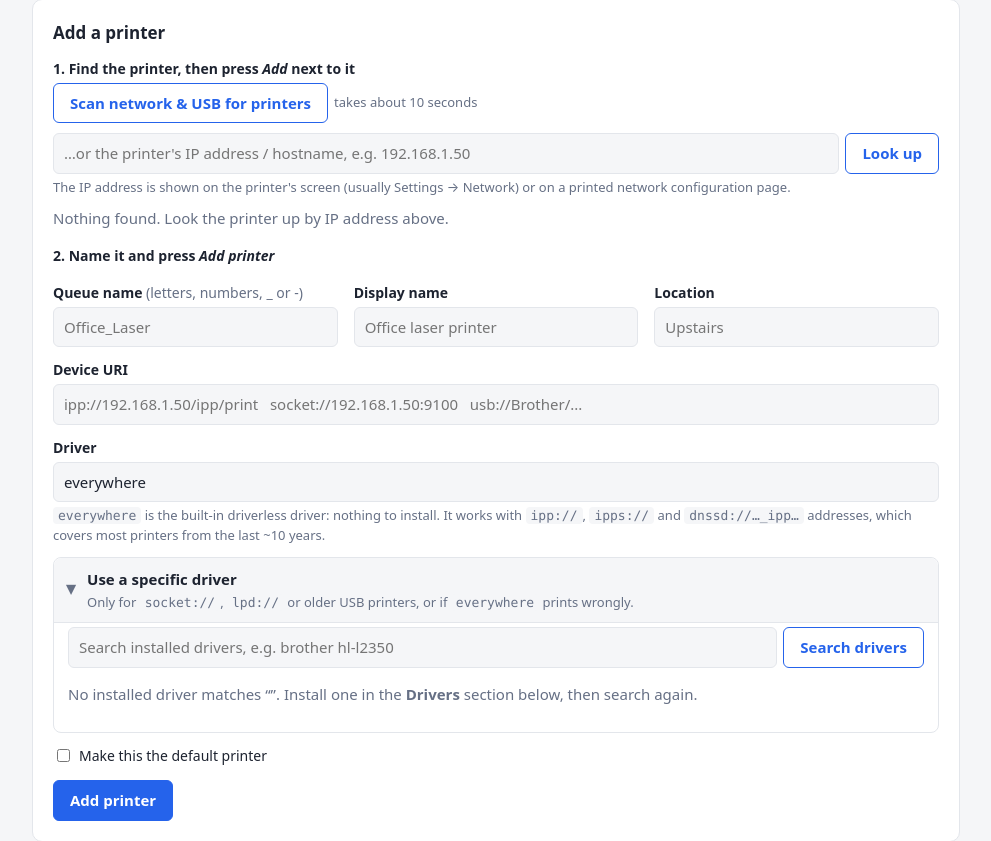
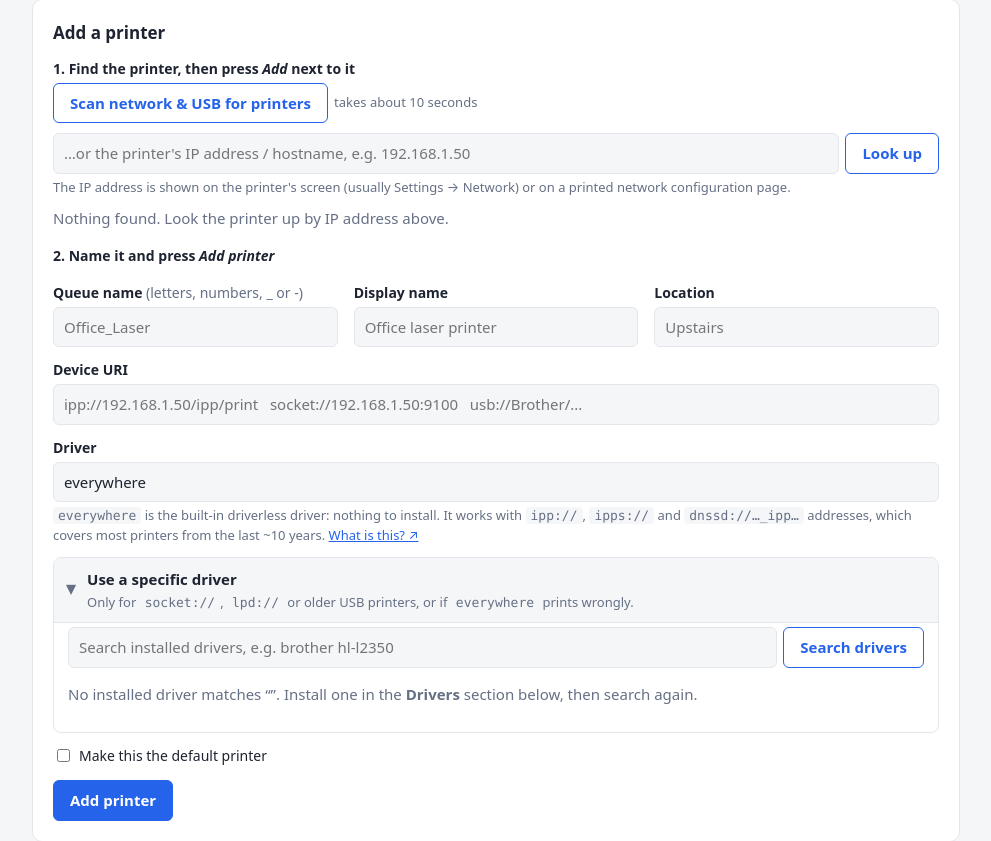
Before and after one commit to kyrlon/printscan-hub, a Python web app: template hub/portal/templates/admin.html in a window 1280 px wide. Shown: the part 418-1259 px from the top of the page, without its empty margins (144-1135 px from the left). Run offline with Jinja, Linux system fonts and the light colour scheme; the template is opened without the code that fills it, so the values that code supplies are empty.

Commit message:
Explain the 'everywhere' (IPP Everywhere) driver in the README and link it from Add a printer
Co-Authored-By: Claude Opus 5.5 <noreply@anthropic.com>

```diff
--- a/hub/portal/templates/admin.html
+++ b/hub/portal/templates/admin.html
@@ -148,7 +148,9 @@
     <label for="model">Driver</label>
     <input id="model" type="text" name="model" value="{{ prefill_model or 'everywhere' }}">
     <p class="small muted" style="margin:4px 0 0"><code>everywhere</code> is the built-in driverless driver: nothing to install. It works with
-      <code>ipp://</code>, <code>ipps://</code> and <code>dnssd://…_ipp…</code> addresses, which covers most printers from the last ~10 years.</p>
+      <code>ipp://</code>, <code>ipps://</code> and <code>dnssd://…_ipp…</code> addresses, which covers most printers from the last ~10 years.
+      <a href="https://github.com/kyrlon/printscan-hub#do-you-need-a-driver-usually-not-the-everywhere-driver" target="_blank" rel="noopener"
+         title="IPP Everywhere: CUPS asks the printer what it can do (paper, trays, two-sided, color) and builds its settings from the answer. Same technology as AirPrint and Mopria.">What is this? ↗</a></p>
 
     <details class="fold" id="pick-driver" style="margin-top:12px;scroll-margin-top:12px" {% if ppds is not none or needs_driver %}open{% endif %}>
       <summary><span>Use a specific driver
```
Also changed, not shown: README.md.
